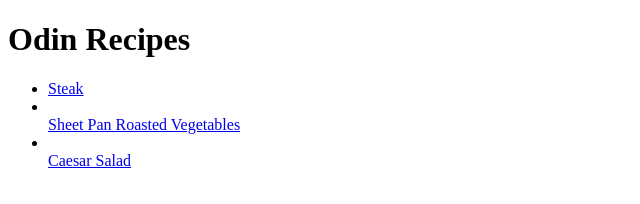
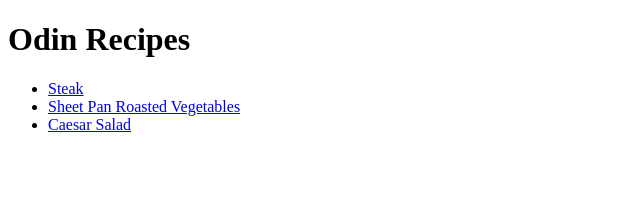
Before and after one commit to miguelcardoso1204/odin-recipes, a plain HTML site: page index.html in a window 1280 px wide. Shown: the whole page, without its empty margins (0-640 px from the left). Drawn offline with Linux system fonts and the light colour scheme.

Commit message:
Fix typo in index.html list
List item closing elements were wrongly placed

```diff
--- a/index.html
+++ b/index.html
@@ -10,9 +10,9 @@
     <h1>Odin Recipes</h1>
     <ul>
         <li><a href="recipes/steak.html">Steak</a></li>
-        <li></li><a href="recipes/roasted-vegetables.html">Sheet Pan Roasted Vegetables</a></li>
-        <li></li><a href="recipes/caeser-salad.html">Caesar Salad</a>
-    </ul></li>
+        <li><a href="recipes/roasted-vegetables.html">Sheet Pan Roasted Vegetables</a></li>
+        <li><a href="recipes/caeser-salad.html">Caesar Salad</a></li>
+    </ul>
 
 </body>
 </html>
```
